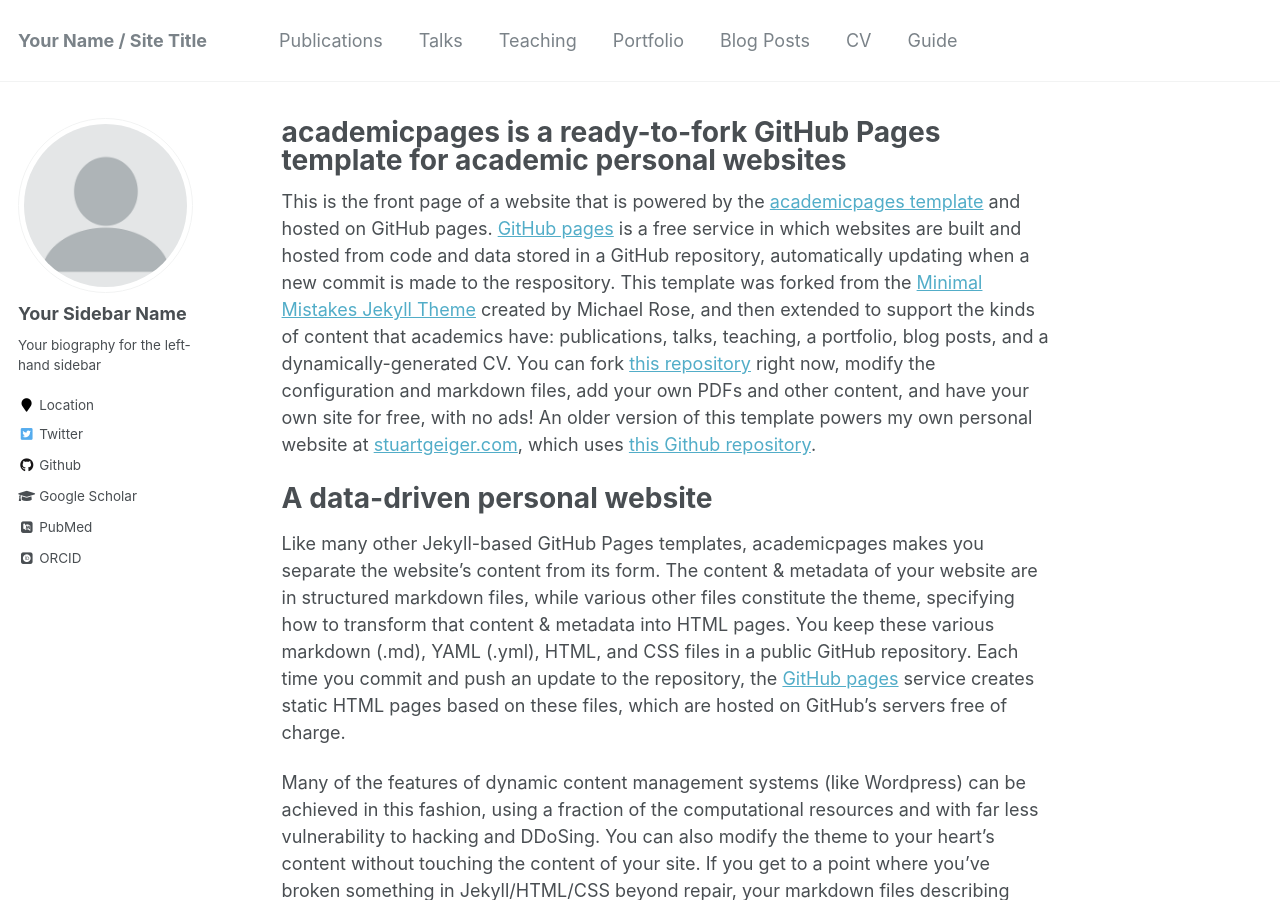
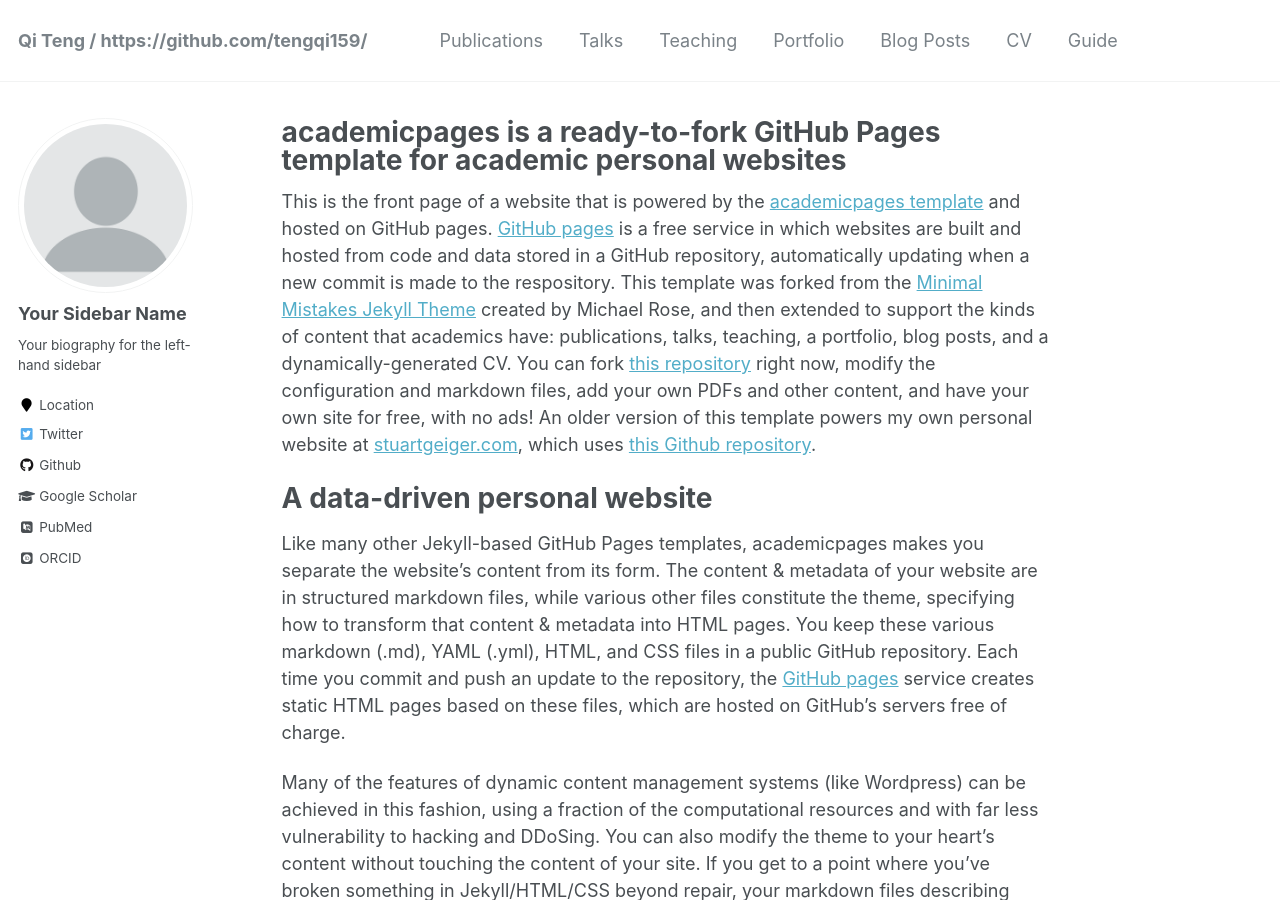
Before and after one commit to tengqi159/tengqi.github.io, a Jekyll site: the page built from _pages/about.md, in a window 1280 px wide and 900 px high. Built offline with Jekyll 4.4.1, drawn with Linux system fonts in a browser that asks for light colours; some web fonts are replaced; some of the changed text lies outside the part shown.

Commit message:
Update _config.yml

```diff
--- a/_config.yml
+++ b/_config.yml
@@ -7,11 +7,11 @@
 
 # Site Settings
 locale                   : "en-US"
-title                    : "Your Name / Site Title"
+title                    : "Qi Teng / https://github.com/tengqi159/"
 title_separator          : "-"
-name                     : &name "Your Name"
+name                     : &name "Teng Qi"
 description              : &description "personal description"
-url                      : https://academicpages.github.io # the base hostname & protocol for your site e.g. "https://mmistakes.github.io"
+url                      : https://tengqi159.github.io/tengqi.github.io/ # the base hostname & protocol for your site e.g. "https://mmistakes.github.io"
 baseurl                  : "" # the subpath of your site, e.g. "/blog"
 repository               : "academicpages/academicpages.github.io"
 teaser                   :  # filename of teaser fallback teaser image placed in /images/, .e.g. "500x300.png"
```
